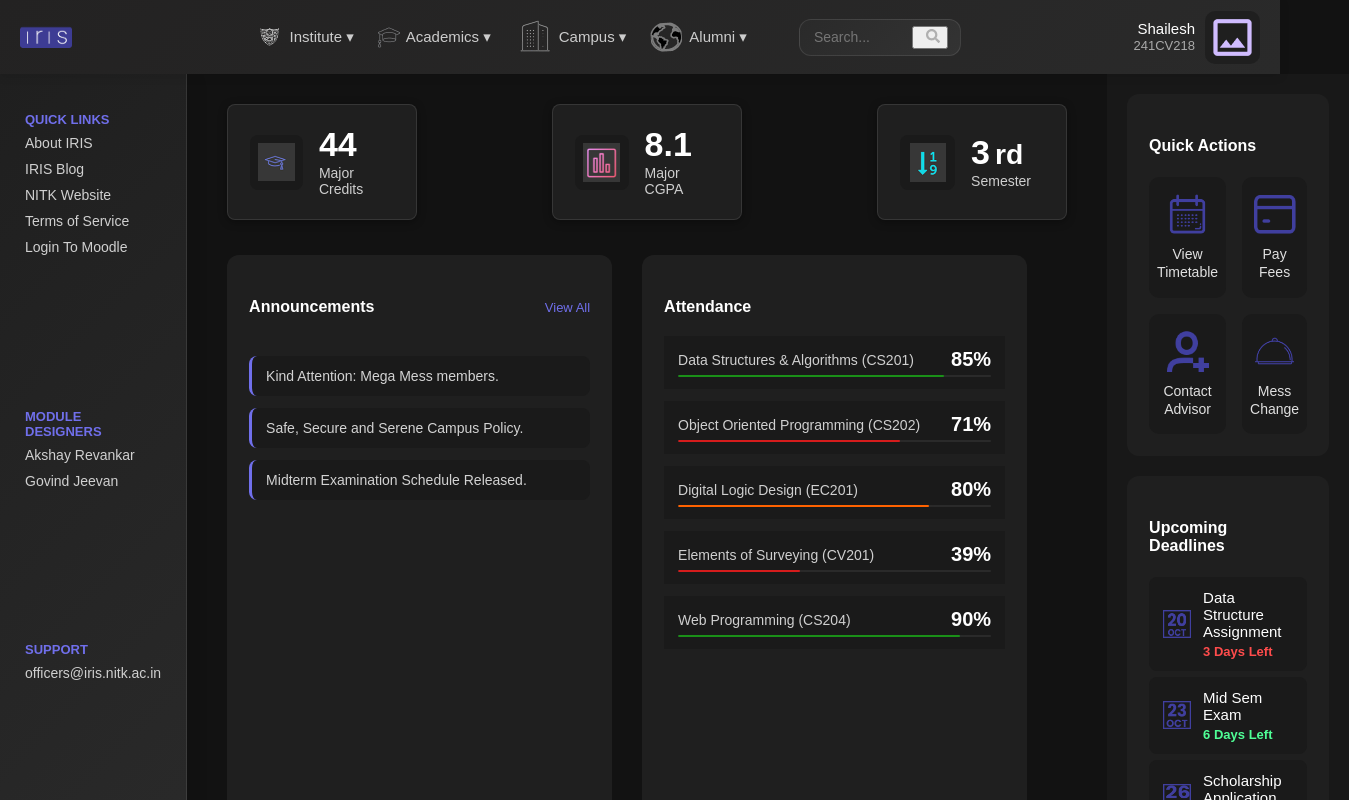
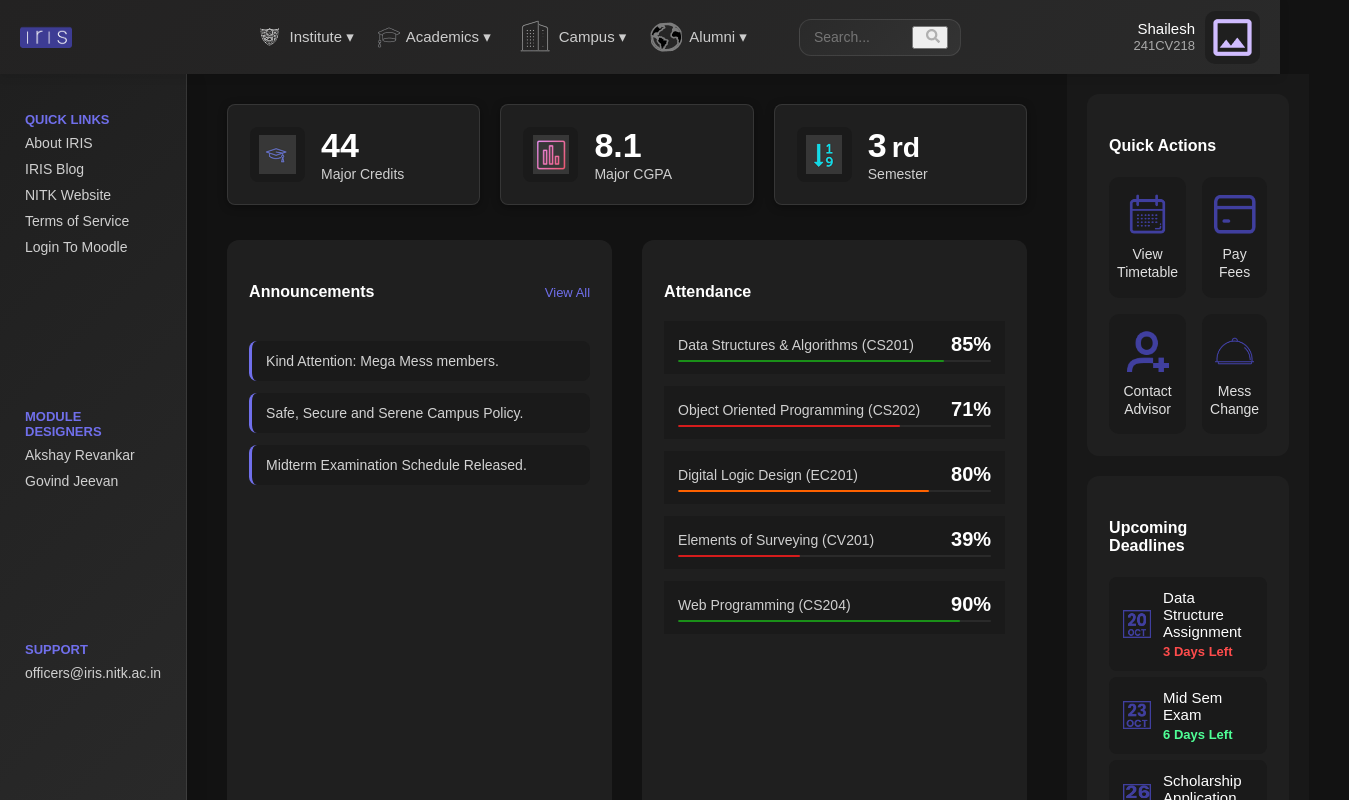
Before and after one commit to shailesh2-wq/Iris, a React (Vite) app: page / in a window 1280 px wide. Shown: the top 800 px of the page, 1349 px wide, since content can reach past the window. Built offline with nearby package versions, Linux system fonts and the light colour scheme.

Commit message:
changes in alignment of top cards

```diff
--- a/src/components/Dashboard/Dashboard.css
+++ b/src/components/Dashboard/Dashboard.css
@@ -199,10 +199,11 @@ body {
 /* ---------- Top Cards ---------- */
 .top-cards {
   display: flex;
-  justify-content: flex-start;
+  justify-content: space-between;
   align-items: stretch;
-  gap: 135px;
+  gap: 20px;
   margin-bottom: 10px;
+  width: 800px;
 }
 
 .card {
@@ -240,7 +241,8 @@ body {
   background: var(--panel);
   padding: 22px;
   border-radius: 8px;
-  width: 190px; /* adjust width as needed */
+  width: 100%;
+  flex: 1;
   box-shadow: 0 2px 8px rgba(0, 0, 0, 0.35);
 }
 
```
